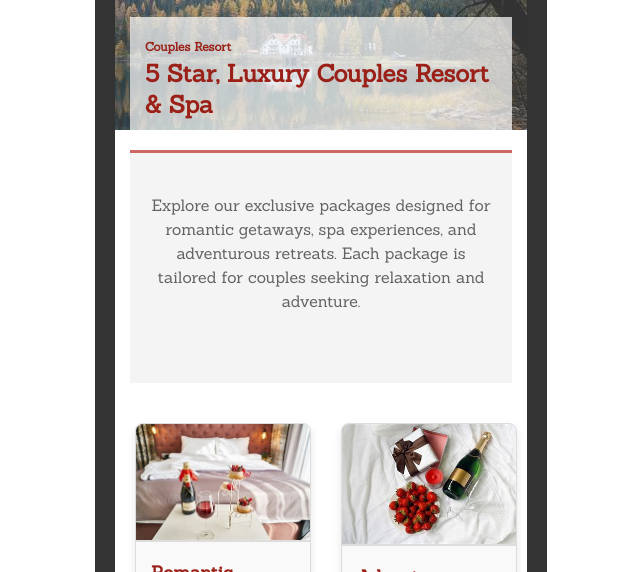
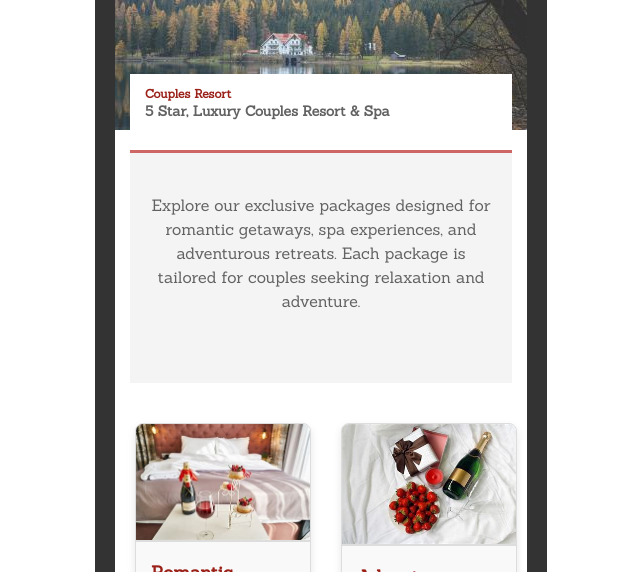
Before and after one commit to harshkailey/AssignmentCode, a plain HTML site: page packages.html in a window 1280 px wide. Shown: the part 228-800 px from the top of the page, without its empty margins (319-959 px from the left). Drawn offline with Linux system fonts and the light colour scheme.

Commit message:
minor bug fixes

```diff
--- a/css/desktop.css
+++ b/css/desktop.css
@@ -57,7 +57,7 @@ a {
     justify-content: center;
     align-items: center;
     text-align: center;
-    color: #fff;
+    color: #6f0d0d;
     padding: 20px;
 }
 
--- a/css/package.css
+++ b/css/package.css
@@ -75,13 +75,6 @@ h1, h2, h3 {
     background-color: rgb(196, 28, 28);
 }
 
-#hero-heading-box h2 {
-    background: rgba(255, 255, 255, 0.7);
-    padding: 10px 15px;
-    font-size: 1.5rem;
-    color: #9a2018;
-    margin-top: 10px;
-}
 
 /* --- Packages Section --- */
 #package-intro {
```
